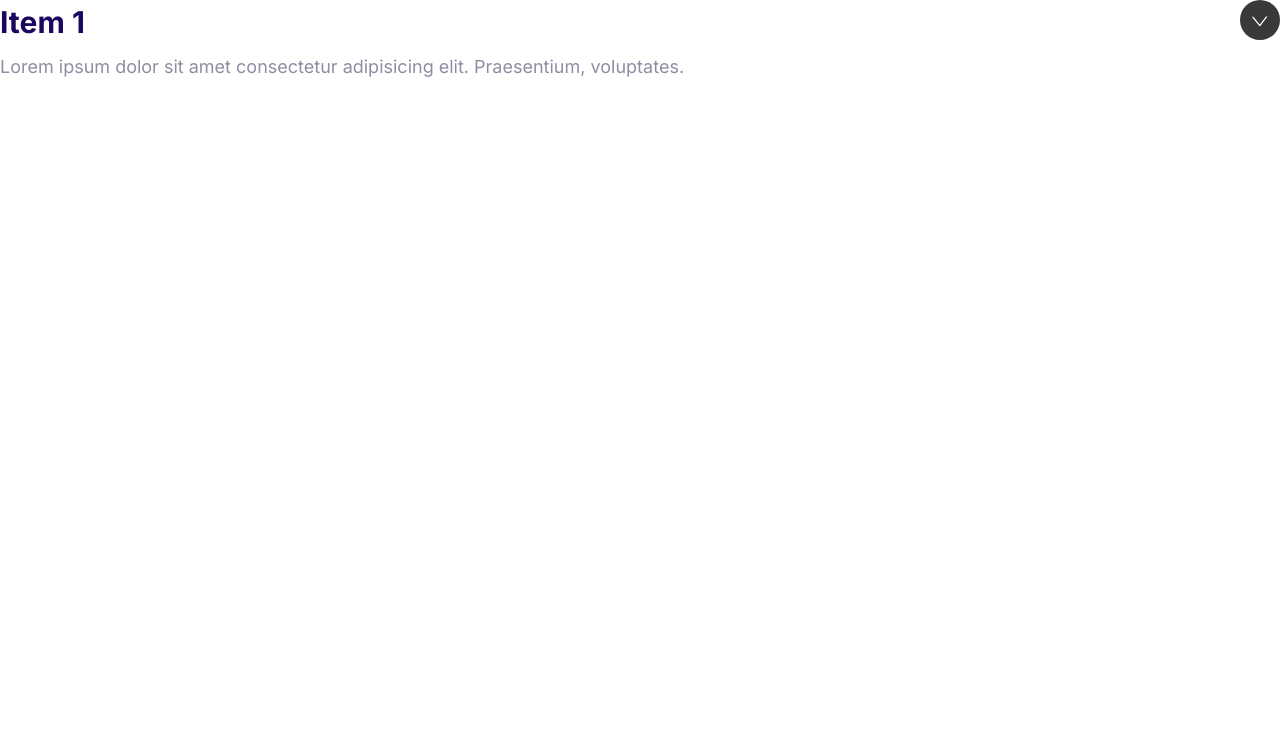
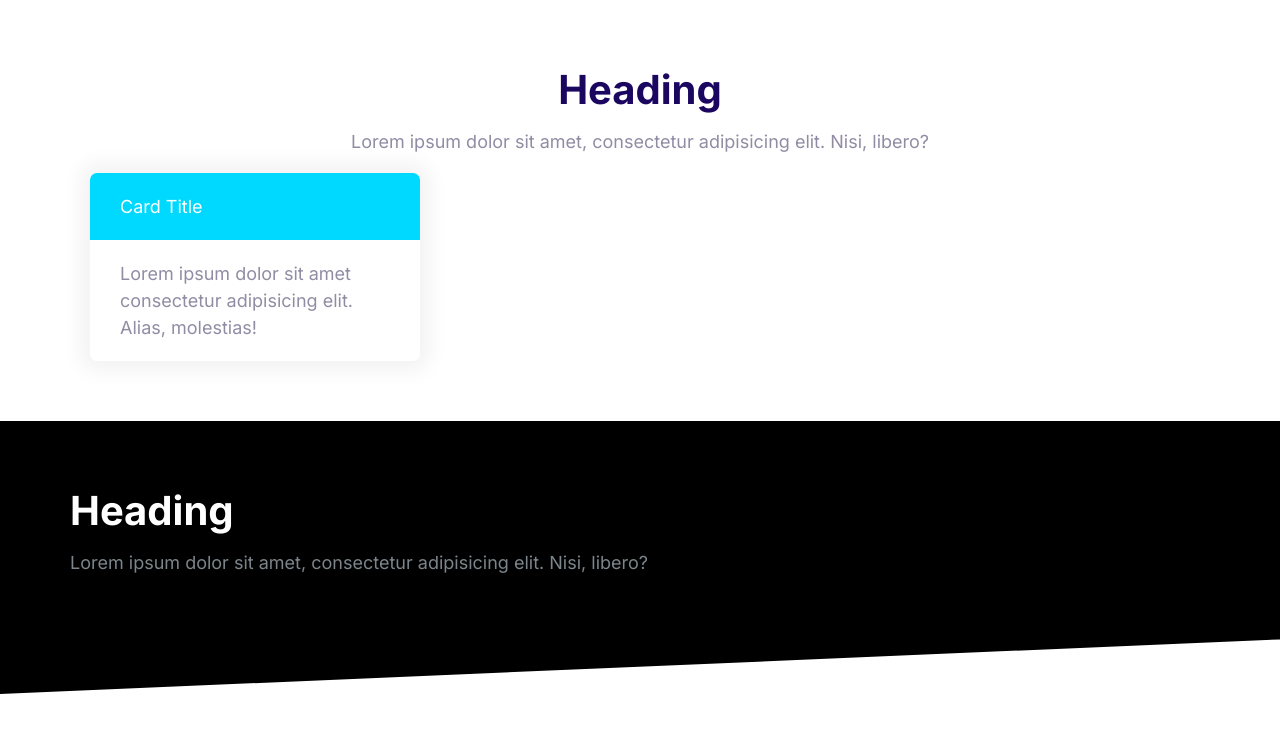
Before and after one commit to biatuong0978/bearnitize, a plain HTML site: page index.html in a window 1280 px wide. Drawn offline with Linux system fonts and the light colour scheme.

Commit message:
Build blocks of the page + Fix indentation

```diff
--- a/css/styles.css
+++ b/css/styles.css
@@ -588,3 +588,42 @@ a {
     max-height: 100vh;
     opacity: 1;
 }
+
+/* Blocks */
+
+.block {
+    --padding-vertical: 6rem;
+    padding: var(--padding-vertical) 2rem;
+}
+
+.block__header {
+    text-align: center;
+}
+
+.block__heading {
+    margin-top: 0;
+}
+
+.block--dark {
+    background: #000;
+    color: #7b858b;
+}
+
+.block--dark .block__heading {
+    color: #fff;
+}
+
+.block--skewed-right {
+    padding-bottom: calc(var(--padding-vertical) + 4rem);
+    clip-path: polygon(0% 0%, 100% 0%, 100% 100%, 0% 80%);
+}
+
+.block--skewed-left {
+    padding-bottom: calc(var(--padding-vertical) + 4rem);
+    clip-path: polygon(0% 0%, 100% 0%, 100% 80%, 0% 100%);
+}
+
+.container {
+    max-width: 1140px;
+    margin: 0 auto;
+}
--- a/index.html
+++ b/index.html
@@ -14,18 +14,32 @@
     <link rel="stylesheet" href="css/styles.css" />
   </head>
   <body>
-    <div class="collapsible collapsible--expanded">
-      <header class="collapsible__header">
-        <h2 class="collapsible__heading">Item 1</h2>
-          <svg class="icon icon--white collapsible__chevron">
-            <use xlink:href="images/sprite.svg#chevron"></use>
-          </svg>
+    <section class="block container">
+      <header class="block__header">
+        <h2 class="block__heading">Heading</h2>
+        <p>
+          Lorem ipsum dolor sit amet, consectetur adipisicing elit. Nisi,
+          libero?
+        </p>
       </header>
-      <div class="collapsible__content">
-        Lorem ipsum dolor sit amet consectetur adipisicing elit. Praesentium,
-        voluptates.
+      <div style="width: 30%">
+        <div class="card card--secondary">
+          <header class="card__header">Card Title</header>
+          <div class="card__body">
+            Lorem ipsum dolor sit amet consectetur adipisicing elit. Alias,
+            molestias!
+          </div>
+        </div>
       </div>
-    </div>
+    </section>
+    <section class="block block--dark block--skewed-left">
+      <div class="container">
+        <h2 class="block__heading">Heading</h2>
+        <p>
+          Lorem ipsum dolor sit amet, consectetur adipisicing elit. Nisi, libero?
+        </p>
+      </div>
+    </section>
     <script src="js/main.js"></script>
   </body>
 </html>
```
Also changed, not shown: components/badges.html (+3 -3 lines), components/block.html (added, +26 -0 lines), components/buttons.html (+2 -2 lines), components/grids.html (+5 -5 lines), components/icons.html (+5 -5 lines), components/links.html (+1 -1 lines), components/list.html (+5 -5 lines), components/testimonials.html (added, +36 -0 lines), components/testimonils.html (deleted, +0 -36 lines), components/callouts.html (indentation only), components/cards.html (indentation only), components/collapsible.html (indentation only), components/input_input-groups.html (indentation only), components/media.html (indentation only), 2 more files.
